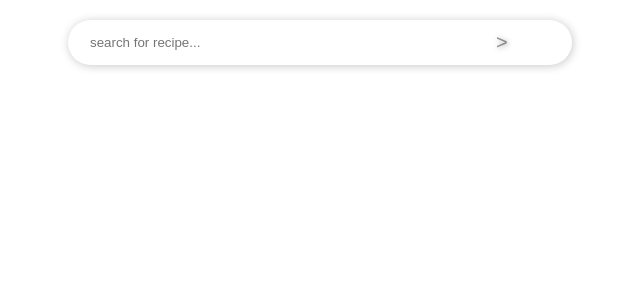
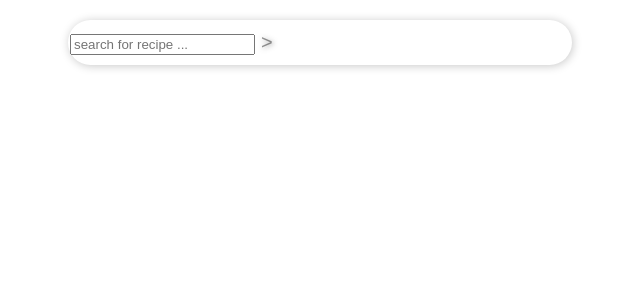
Before and after one commit to danielmponda/cooking-recipe-app, a React (Create React App) app: page / in a window 1280 px wide. Shown: the top 300 px of the page, without its empty margins (322-962 px from the left). Built offline with nearby package versions, Linux system fonts and the light colour scheme.

Commit message:
Rename text input class name

```diff
--- a/src/compenent/SearchBar.js
+++ b/src/compenent/SearchBar.js
@@ -15,8 +15,8 @@ function SearchBar(props) {
           <div className="input-wrapper">
             <input
               type="text"
-              className="input-form text"
-              placeholder="search for recipe..."
+              className="input-form textInput"
+              placeholder="search for recipe ..."
               value={value}
               onChange={(e) => setValue(e.target.value)}
             />
```
